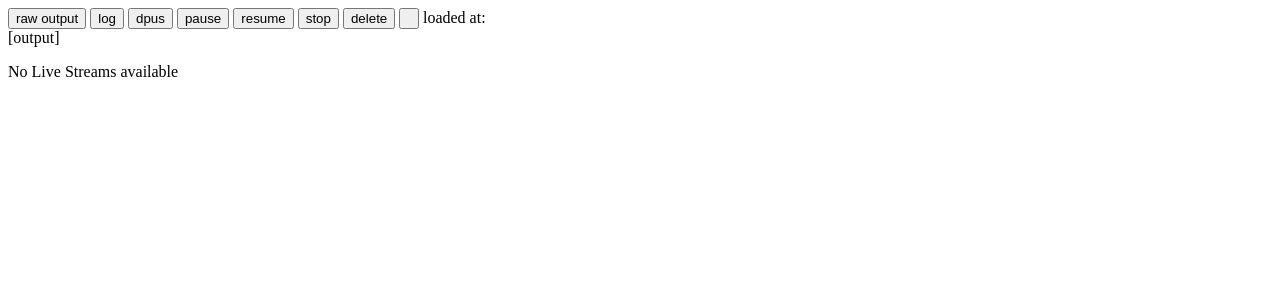
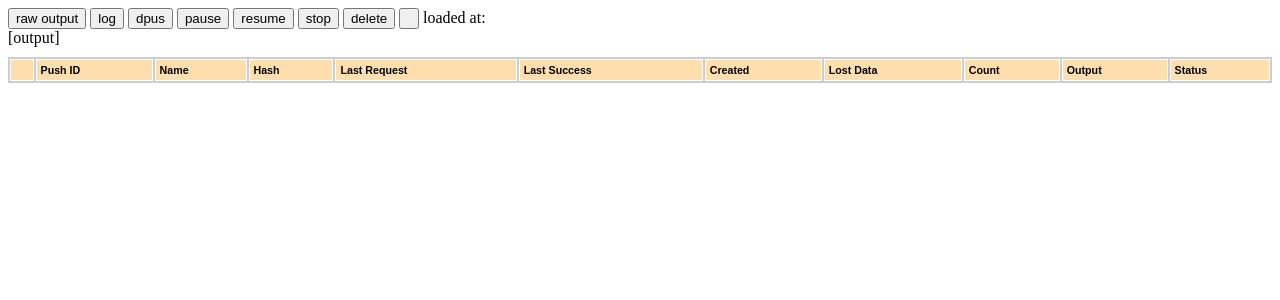
Before and after one commit to MeltwaterArchive/ds-manager, a Flask app: template templates/push.html in a window 1280 px wide. Shown: the top 300 px of the page. Run offline with Flask 2, Linux system fonts and the light colour scheme; the template is opened without the code that fills it, so the values that code supplies are empty.

Commit message:
properly ajax load live streams. update button functions

```diff
--- a/templates/push.html
+++ b/templates/push.html
@@ -6,7 +6,34 @@
 
   <!-- DataTables -->
   <script type="text/javascript" charset="utf8" src="/static/DataTables/datatables.min.js"></script>
-  <script type="text/javascript"> $('#pushtable').DataTable(); </script>
+  <script type="text/javascript">
+    $.ajax({
+      url: "/push/get_json",
+      dataType: 'json',
+      beforeSend: function(){
+        $('#pushtable').hide();
+        $('#push_output').text("[ please wait ]");
+      },
+      success: function (data) {
+        $('#pushtable').DataTable( {
+          "data": data.data,
+          dom: 'lBfrtip',
+          "buttons": ['copy'],
+          processing: true
+        } )
+        .order( [ 6, 'desc' ] )
+        .draw();
+        $('#pushtable').show();
+
+        if(data.error) {
+          $('#push_output').text(data.error)
+        }
+        else {
+          $('#push_output').text("[ output ]")
+        }
+      }
+    });
+  </script>
 </head>
 
 <body>
@@ -27,6 +54,25 @@
   </span>
 
   <div id=push_output class="out">[output]</div>
+  <table id="pushtable" class="tablesorter">
+    <thead>
+      <tr>
+        <th class="push check_col"></th>
+        <th>Push ID</th>
+        <th>Name</th>
+        <th>Hash</th>
+        <th class="time_col">Last Request</th>
+        <th class="time_col">Last Success</th>
+        <th class="time_col">Created</th>
+        <th>Lost Data</th>
+        <th>Count</th>
+        <th>Output</th>
+        <th class="status">Status</th>
+      </tr>
+    </thead>
+  </table>
+
+<!--
   {% if push %}
   <table id="pushtable" class="tablesorter">
     <thead>
@@ -65,4 +111,5 @@
   {% else %}
     <p> No Live Streams available </p>
   {% endif %}
+-->
 </body>
--- a/views/push.py
+++ b/views/push.py
@@ -8,21 +8,35 @@ push = Blueprint('push', __name__,template_folder='static')
 
 @push.route('/get', methods=['POST', 'GET'])
 def push_get():
+    # clear session variables on reload
+    if 'reload' in request.args:
+        session.pop('push_json',None)
+        session.pop('push',None)
+        session['push_out'] = ""
+        session['push_reload_time'] = datetime.datetime.utcnow()
+    if not 'push_reload_time' in session:
+        session['push_reload_time'] = datetime.datetime.utcnow()
+    return render_template(
+        'push.html',
+        reload_time=format_time(session['push_reload_time']))
+
+    '''
     # do push/get request only when asked
     if not 'push' in session.keys() or 'reload' in request.args:
         session['push_out'] = ""
         session['push_reload_time'] = datetime.datetime.utcnow()
         push_get = push_get_all()
-        session['push'] = [p for p in push_get if type(p) is dict and 'hash_type' in p.keys() and p['hash_type'] != "historic"]
+        session['push'] = [p for p in push_get['subscriptions'] if type(p) is dict and 'hash_type' in p.keys() and p['hash_type'] != "historic"]
         # avoid another push/get if we've already loaded live steams
-        session['push_historics'] = [p for p in push_get if type(p) is dict and 'hash_type' in p.keys() and p['hash_type'] == "historic"]
-    return make_response(render_template('push.html', push=session['push'], reload_time=format_time(session['push_reload_time'])))
+        session['push_historics'] = [p for p in push_get['subscriptions'] if type(p) is dict and 'hash_type' in p.keys() and p['hash_type'] == "historic"]
+    return make_response(render_template('push.html', reload_time=format_time(session['push_reload_time'])))
+    '''
 
 @push.route('/get_raw')
 def push_get_raw():
     raw = []
     if 'push' in session.keys():
-        for p in session['push']:
+        for p in session['push']['subscriptions']:
             for r in request.args:
                 if p['id'] == r:
                     raw.append(p)
@@ -44,10 +58,9 @@ def push_log():
 def push_dpus():
     hashes = []
     if 'push' in session.keys():
-        for p in session['push']:
-            for r in request.args:
-                if p['id'] == r:
-                    hashes.append(p['hash'])
+        for p in session['push']['subscriptions']:
+            if p['id'] in request.args:
+                hashes.append(p['hash'])
     cost = dpu_cost(hashes)
     return jsonify(out=cost)
 
@@ -127,6 +140,37 @@ def get_push_export():
     response.headers["Content-Disposition"] = "attachment; filename=output.txt"
     return response
 
+@push.route('/get_json')
+def push_get_json():
+    '''
+    return json array formatted for datatables
+    '''
+    if not 'push_json' in session.keys() or 'reload' in request.args:
+        session['push_json'] = []
+        session['push_out'] = ""
+        session['push_reload_time'] = datetime.datetime.utcnow()
+        session['push'] = push_get_all()
+
+        subscriptions = session['push']['subscriptions']
+
+        if subscriptions:
+            for s in subscriptions:
+                checkbox = '<input type="checkbox" class="push" id="'+s['id']+'">'
+                session['push_json'].append(
+                    [checkbox,
+                    s['id'],
+                    s['name'],
+                    s['hash'],
+                    str(s['last_request']),
+                    str(s['last_success']),
+                    str(s['start']),
+                    s['lost_data'],
+                    s['interaction_count'],
+                    s['output_type'],
+                    s['status']])
+    json = jsonify(data=session['push_json'], error=session['push']['error'])
+    return json
+
 def push_get_all():
     ''' get list of all push subscriptions from API v1.1 '''
     pushgetlist = {
@@ -172,8 +216,9 @@ def push_get_all():
 
         session['ratelimit'] = pushget.headers['x-ratelimit-remaining']
     except Exception, e:
+        print e.message
         pushgetlist['error'] = e.message
-    return pushgetlist['subscriptions']
+    return pushgetlist
 
 def dpu_cost(hashes):
     '''get ordered dict of hourly dpu cost'''
```
Also changed, not shown: static/manager.js (+28 -18 lines).
